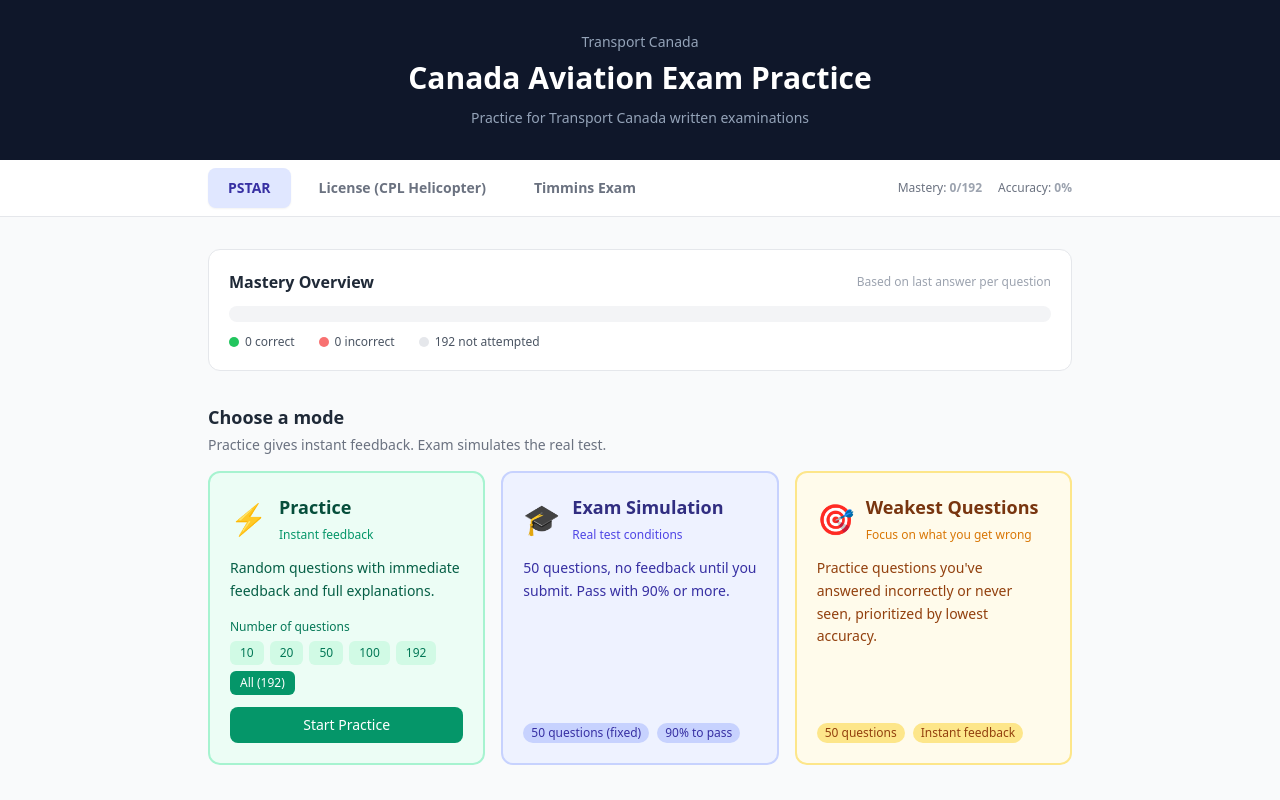
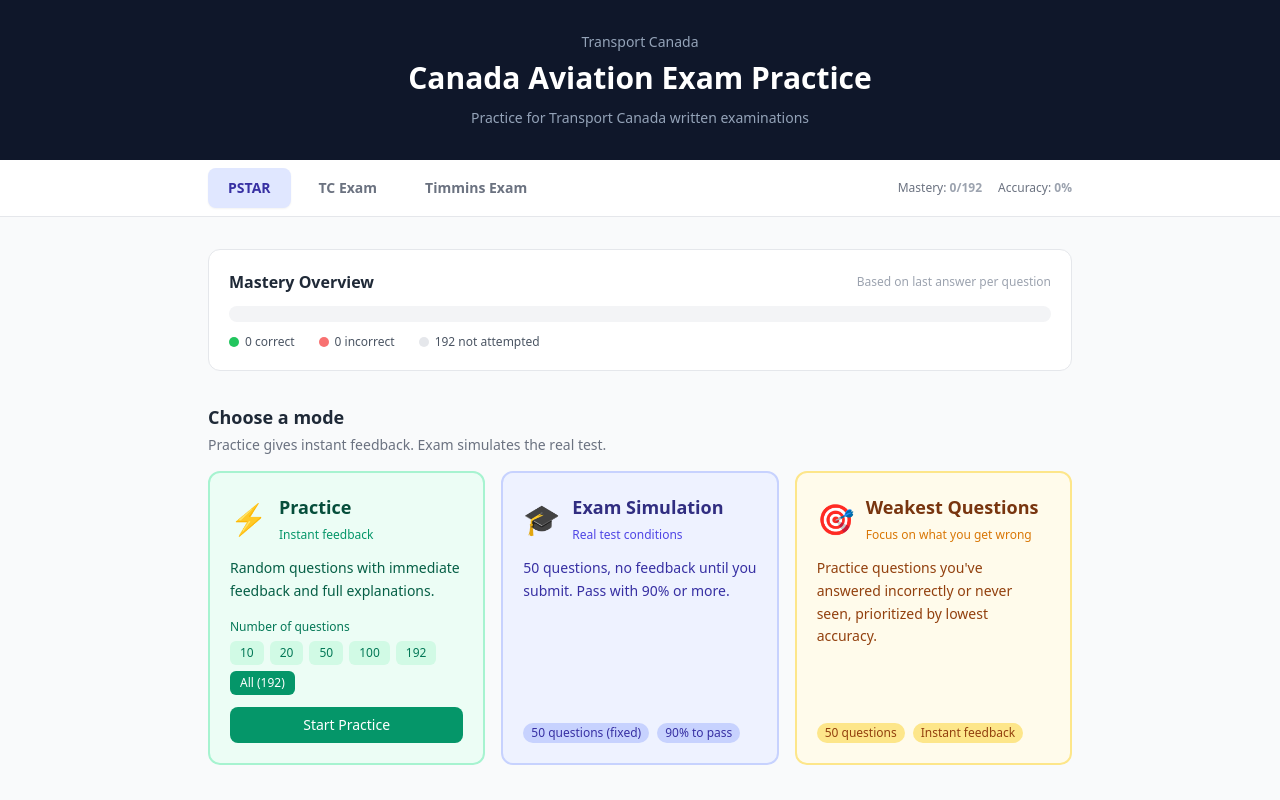
Before and after one commit to JMarquesG/CanadaExams, a Next.js app in the folder apps/quiz/: page / in a window 1280 px wide. Shown: the top 800 px of the page. Built offline with nearby package versions, Linux system fonts and the light colour scheme.

Commit message:
fix: name

```diff
--- a/apps/quiz/src/app/page.tsx
+++ b/apps/quiz/src/app/page.tsx
@@ -173,7 +173,7 @@
                 : "text-gray-500 hover:text-gray-700 hover:bg-gray-50"
             }`}
           >
-            License (CPL Helicopter)
+            TC Exam
           </button>
           <button
             onClick={() => setBank("timmins")}
--- a/apps/quiz/src/app/stats/page.tsx
+++ b/apps/quiz/src/app/stats/page.tsx
@@ -219,7 +219,7 @@
                   : "text-gray-500 hover:text-gray-700 hover:bg-gray-50"
               }`}
             >
-              License (CPL Helicopter)
+              TC Exam
             </button>
             <button
               onClick={() => {
```
